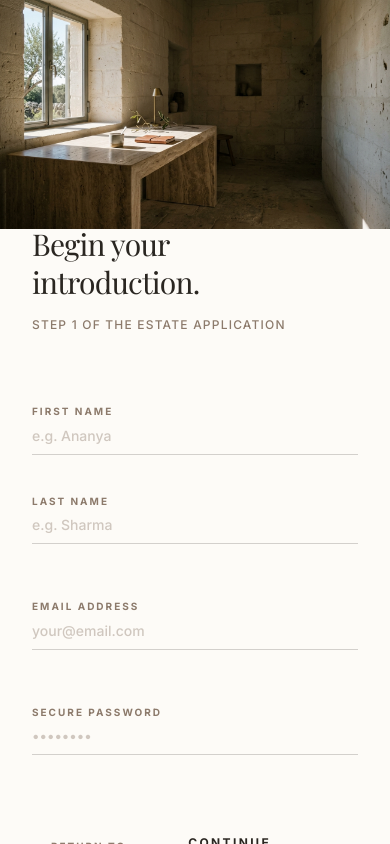
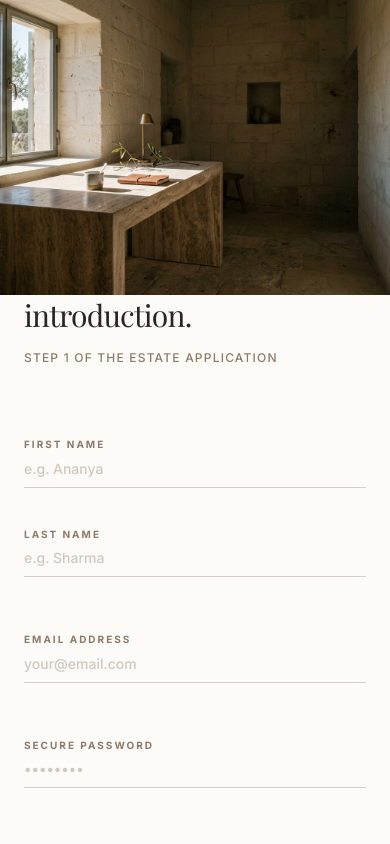
Before and after one commit to lakshay-sharma-02/vivaha, a Next.js app: page /register in a window 390 px wide. Built offline with nearby package versions, Linux system fonts and the light colour scheme; a web font is replaced by a local one.

Commit message:
fix: mobile layout overflow on register and credentials pages

```diff
--- a/src/app/credentials/page.tsx
+++ b/src/app/credentials/page.tsx
@@ -131,10 +131,10 @@ export default function CredentialsPage() {
   );
 
   return (
-    <main className="relative w-full h-screen flex flex-col md:flex-row bg-[#FDFBF7] overflow-hidden">
+    <main className="relative w-full h-[100svh] flex flex-col md:flex-row bg-[#FDFBF7] overflow-hidden">
 
       {/* ENVIRONMENT: The Architecture (Left 50%) */}
-      <div className="w-full md:w-1/2 h-[30vh] md:h-full relative">
+      <div className="w-full md:w-1/2 h-[35vh] md:h-full relative shrink-0">
         {/* We reuse the register image here due to image generation quotas, but it perfectly fits the secure desk aesthetic */}
         <Image
           src="/images/architecture/register.jpg"
@@ -146,8 +146,8 @@ export default function CredentialsPage() {
       </div>
 
       {/* ARCHITECTURAL SURFACE: The Document Canvas (Right 50%) */}
-      <div className="w-full md:w-1/2 h-full flex flex-col px-8 md:px-16 lg:px-24 py-16 md:py-24 z-10 bg-[#FDFBF7] relative shadow-[-20px_0_40px_rgba(0,0,0,0.05)] overflow-y-auto">
-        <div className="w-full max-w-md mx-auto flex flex-col min-h-full">
+      <div className="w-full md:w-1/2 flex-1 md:h-full flex flex-col px-6 sm:px-12 md:px-16 lg:px-24 py-8 md:py-24 z-10 bg-[#FDFBF7] relative shadow-[-20px_0_40px_rgba(0,0,0,0.05)] overflow-y-auto">
+        <div className="w-full max-w-md mx-auto flex flex-col min-h-full justify-center py-4">
 
           {/* Header */}
           <div className="mb-16">
--- a/src/app/register/page.tsx
+++ b/src/app/register/page.tsx
@@ -45,13 +45,13 @@ export default function RegisterPage() {
   };
 
   return (
-    <main className="relative w-full h-screen flex flex-col md:flex-row bg-[#FDFBF7] overflow-hidden">
+    <main className="relative w-full h-[100svh] flex flex-col md:flex-row bg-[#FDFBF7] overflow-hidden">
 
       {/*
         ENVIRONMENT: The Registration Desk (Left 50%)
         Untouched architectural photograph.
       */}
-      <div className="w-full md:w-1/2 h-[40vh] md:h-full relative">
+      <div className="w-full md:w-1/2 h-[35vh] md:h-full relative shrink-0">
         <Image
           src="/images/architecture/register.jpg"
           alt="Vivaha Registration Room"
@@ -65,8 +65,8 @@ export default function RegisterPage() {
         ARCHITECTURAL SURFACE: The Application Paper (Right 50%)
         Solid opaque surface acting as the physical document.
       */}
-      <div className="w-full md:w-1/2 h-full flex flex-col justify-center px-8 md:px-16 lg:px-24 py-16 md:py-24 z-10 bg-[#FDFBF7] relative shadow-[-20px_0_40px_rgba(0,0,0,0.05)] overflow-y-auto">
-        <div className="w-full max-w-md mx-auto">
+      <div className="w-full md:w-1/2 flex-1 md:h-full flex flex-col px-6 sm:px-12 md:px-16 lg:px-24 py-8 md:py-24 z-10 bg-[#FDFBF7] relative shadow-[-20px_0_40px_rgba(0,0,0,0.05)] overflow-y-auto">
+        <div className="w-full max-w-md mx-auto flex flex-col justify-center min-h-full py-4">
 
           <motion.div
             initial={{ opacity: 0, y: 20 }}
```
